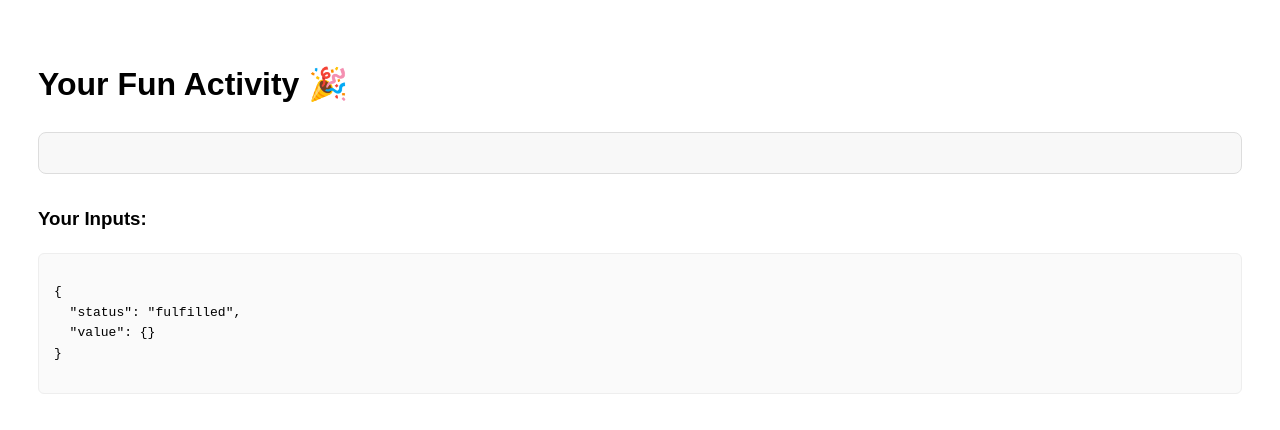
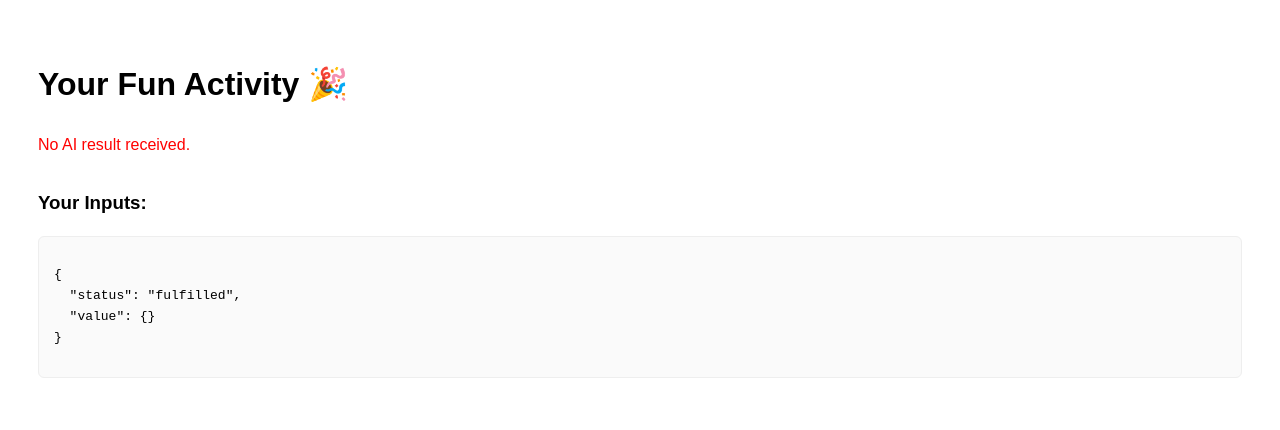
Before and after one commit to christensenandrew455-cell/funbot3000, a Next.js app: page /results in a window 1280 px wide. Shown: the top 430 px of the page. Built offline with nearby package versions, Linux system fonts and the light colour scheme.

Commit message:
Update page.js

```diff
--- a/app/results/page.js
+++ b/app/results/page.js
@@ -5,6 +5,7 @@ export default function ResultsPage({ searchParams }) {
     <div style={{ padding: "30px", fontFamily: "Arial", lineHeight: "1.6" }}>
       <h1>Your Fun Activity 🎉</h1>
 
+      {result ? (
         <div
           style={{
             whiteSpace: "pre-wrap",
@@ -18,6 +19,9 @@ export default function ResultsPage({ searchParams }) {
         >
           {result}
         </div>
+      ) : (
+        <p style={{ color: "red" }}>No AI result received.</p>
+      )}
 
       <h3 style={{ marginTop: "30px" }}>Your Inputs:</h3>
 
```
Lines whose indentation alone changed are shown as unchanged.
